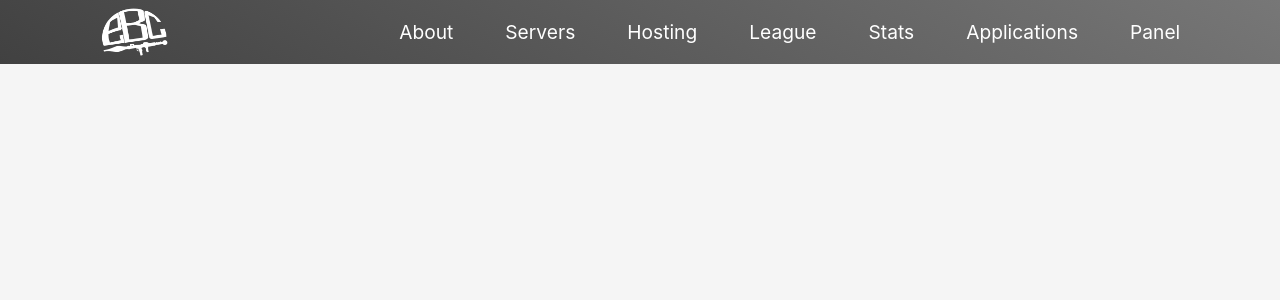
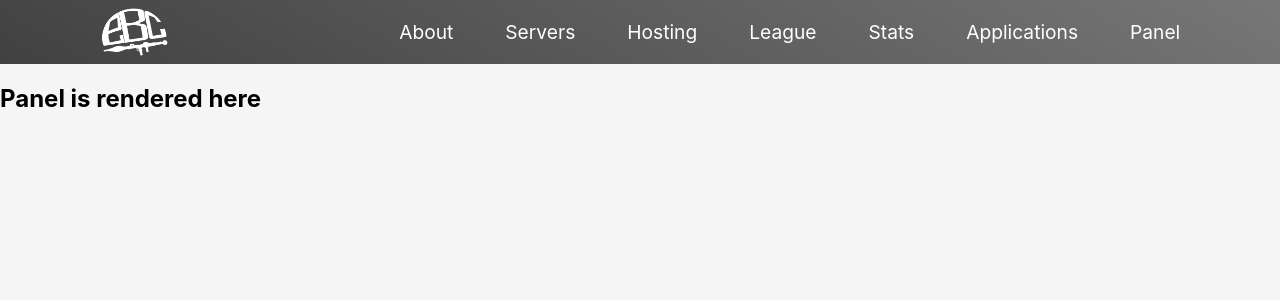
Before and after one commit to kristiandz/ebc-website, a React (Create React App) app: page /panel in a window 1280 px wide. Shown: the top 300 px of the page. Built offline with nearby package versions, Linux system fonts and the light colour scheme.

Commit message:
Missing page added, warning fix

```diff
--- a/src/App.js
+++ b/src/App.js
@@ -1,32 +1,36 @@
-import { Routes, Route} from "react-router-dom";
+import { Routes, Route } from "react-router-dom";
 import Layout from "./components/layout/Layout";
 import Home from "./pages/Home";
 import Servers from "./pages/Servers";
 import Hosting from "./pages/Hosting";
 import League from "./pages/League";
 import Stats from "./pages/Stats";
+import Panel from "./pages/Panel";
 import Applications from "./pages/Applications";
 import CommunityApplications from "./components/applicationPages/CommunityApplications";
 import CommunityApply from "./components/applicationPages/CommunityApply";
 import BanAppeals from "./components/applicationPages/BanAppeals";
 import AppealBan from "./components/applicationPages/AppealBan";
+// import NotFound from "./pages/NotFound";
 
 function App() {
   return (
     <Layout>
       <Routes>
-        <Route path="/" exact={true} element = {<Home/>} />
-        <Route path="/about" element = {<Home />} />
-        <Route path="/servers" element = {<Servers />} />
-        <Route path="/hosting" element = {<Hosting/>} />
-        <Route path="/league" element = {<League/>} />
-        <Route path="/stats" element={<Stats/>} />
-        <Route path="/applications" element = {<Applications/>}>
-          <Route path = "community_applications" element = {<CommunityApplications/>} />
-          <Route path = "community_apply" element = {<CommunityApply/>} />
-          <Route path = "ban_appeals" element = {<BanAppeals/>} />
-          <Route path = "ban_appeal" element = {<AppealBan/>} />
+        {/* <Route path="*" component={<NotFound />} /> */}
+        <Route path="/" exact={true} element={<Home />} />
+        <Route path="/about" element={<Home />} />
+        <Route path="/servers" element={<Servers />} />
+        <Route path="/hosting" element={<Hosting />} />
+        <Route path="/league" element={<League />} />
+        <Route path="/stats" element={<Stats />} />
+        <Route path="/applications" element={<Applications />}>
+          <Route path="community_applications" element={<CommunityApplications />} />
+          <Route path="community_apply" element={<CommunityApply />} />
+          <Route path="ban_appeals" element={<BanAppeals />} />
+          <Route path="ban_appeal" element={<AppealBan />} />
         </Route>
+        <Route path="/panel" element={<Panel />} />
       </Routes>
     </Layout>
   );
--- /dev/null
+++ b/src/pages/Panel.jsx
@@ -0,0 +1,11 @@
+import classes from "./Panel.module.css";
+
+function Panel() {
+    return (
+        <div className={classes.panel}>
+            <h2>Panel is rendered here</h2>
+        </div>
+    );
+}
+
+export default Panel;
--- /dev/null
+++ b/src/pages/Panel.module.css
@@ -0,0 +1,3 @@
+.panel{
+    font: inherit;
+}
```
